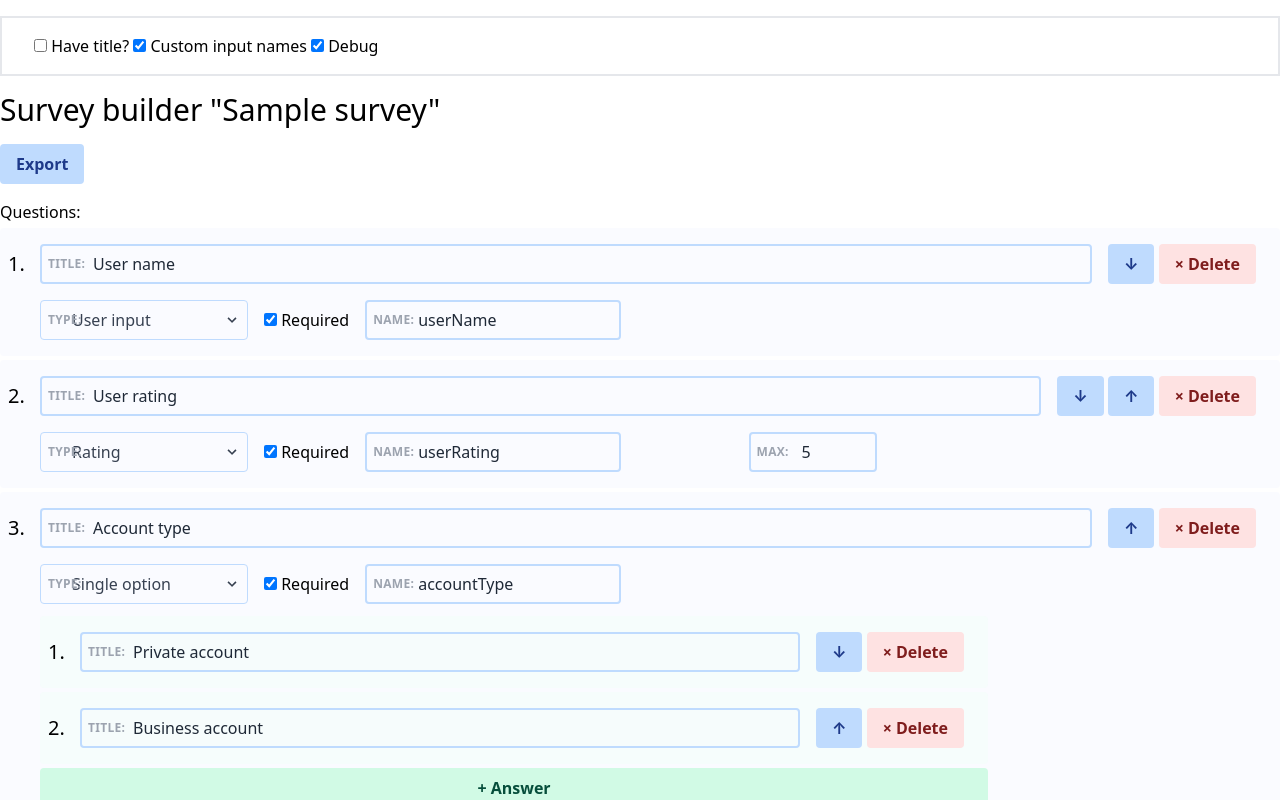
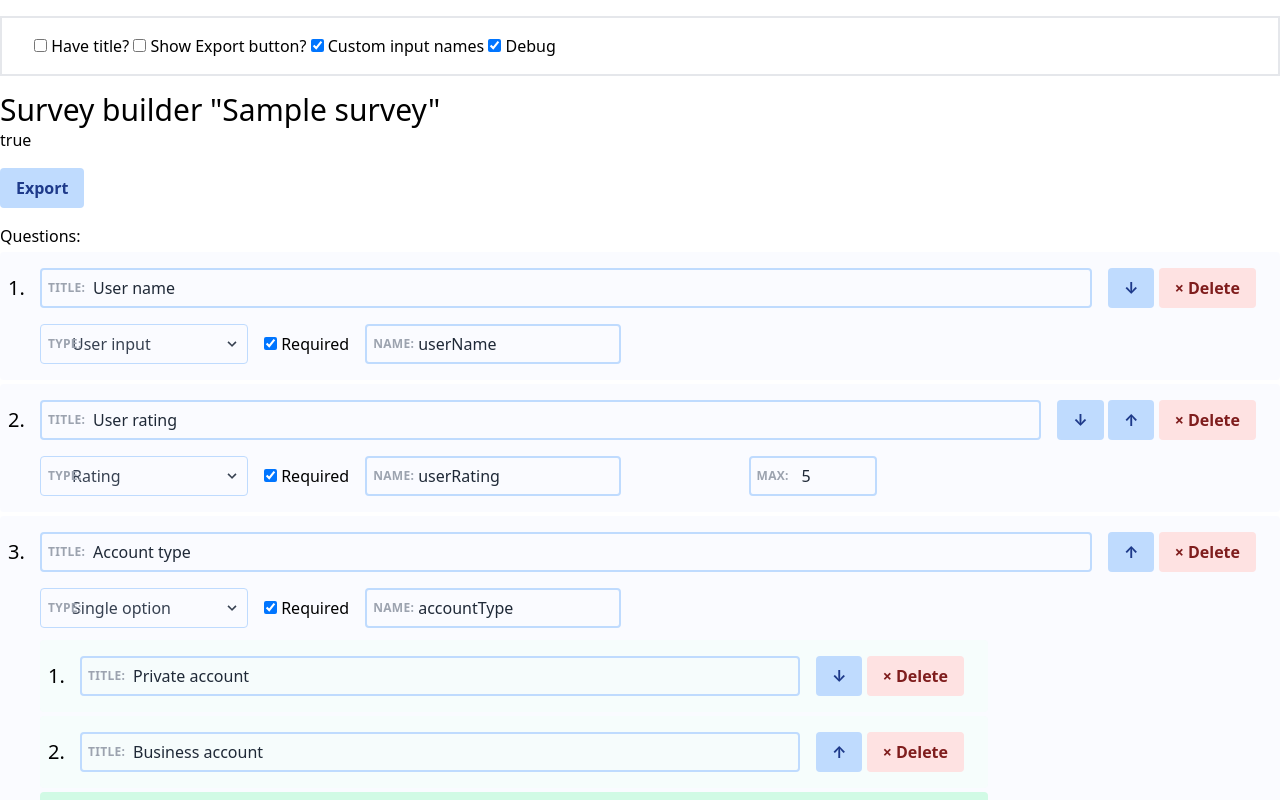
Before and after one commit to lotas/survey-builder, a Svelte app: page / in a window 1280 px wide. Shown: the top 800 px of the page. Built offline with nearby package versions, Linux system fonts and the light colour scheme.

Commit message:
Export button can be switched off

```diff
--- a/src/App.svelte
+++ b/src/App.svelte
@@ -9,6 +9,7 @@
     haveTitle: false,
     customInputNames: true,
     debug: true,
+    showExportButton: false,
     snapshot: {
       title: 'Sample survey',
       questions: [
@@ -64,6 +65,10 @@
       Have title?
     </label>
     <label>
+      <input type="checkbox" bind:checked={props.showExportButton} />
+      Show Export button?
+    </label>
+    <label>
       <input type="checkbox" bind:checked={props.customInputNames} />
       Custom input names
     </label>
--- a/src/SurveyBuilder/SurveyBuilder.svelte
+++ b/src/SurveyBuilder/SurveyBuilder.svelte
@@ -8,6 +8,7 @@
   export let customInputNames = true
   export let snapshot: SurveyBuilderSnapshot = {}
   export let onChange: (snapshot: SurveyBuilderSnapshot) => void = () => {}
+  export let showExportButton = true
   export let onExport: (snapshot: SurveyBuilderSnapshot) => void = () => {}
   export let debug = false
 
@@ -28,6 +29,7 @@
 
 <main class="survey-builder container mx-auto font-sans">
   <h1 class="text-3xl">Survey builder &quot;{snapshot.title || 'no name'}&quot;</h1>
+  {showExportButton}
   {#if haveTitle}
     <div class="my-4">
       <label>
@@ -36,9 +38,11 @@
       </label>
     </div>
   {/if}
+  {#if showExportButton}
   <div class="my-4">
     <button on:click|preventDefault={handleExport}> Export </button>
   </div>
+  {/if}
 
   <h3>Questions:</h3>
   <Questions bind:questions={snapshot.questions} bind:customInputNames />
--- a/src/SurveyBuilder/types.ts
+++ b/src/SurveyBuilder/types.ts
@@ -29,6 +29,7 @@ export interface SurveyBuilderOpts {
     debug?: boolean;
     snapshot?: SurveyBuilderSnapshot;
     onChange?: (snapshot: SurveyBuilderSnapshot) => void;
+    showExportButton?: boolean;
     onExport?: (snapshot: SurveyBuilderSnapshot) => void;
   };
 }
```
Also changed, not shown: 2 other files (tests, documents, lock files or other folders).
